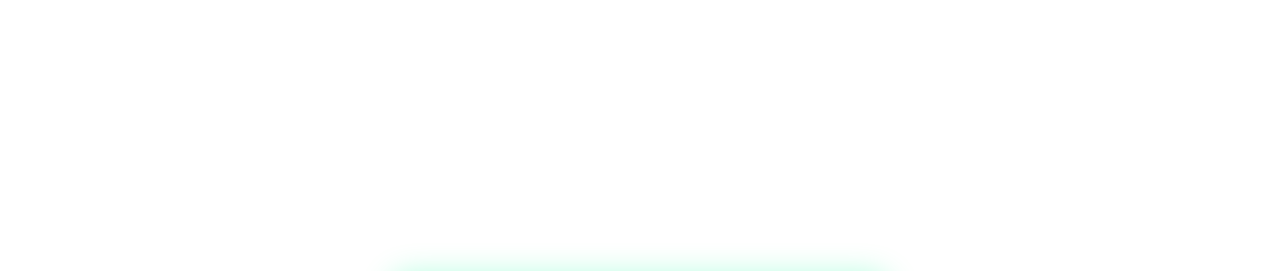
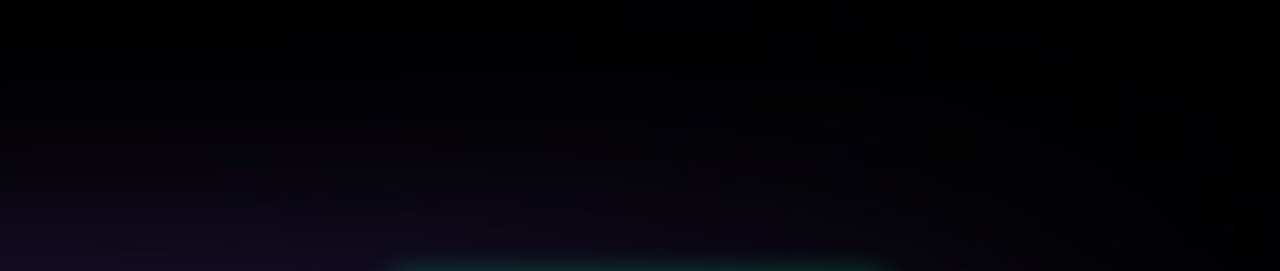
Before and after one commit to Jamale11/canton_network.id, a plain HTML site: page index.html in a window 1280 px wide. Shown: the top 271 px of the page. Drawn offline with nearby package versions, Linux system fonts and the light colour scheme.

Commit message:
Change background image from neura.jpg to canton.jpg

```diff
--- a/style.css
+++ b/style.css
@@ -4,7 +4,7 @@ body {
   margin: 0;
   padding: 0;
   height: 100vh;
-  background: url("neura.jpg") no-repeat center center fixed;
+  background: url("canton.jpg") no-repeat center center fixed;
   background-size: cover;
   display: flex;
   align-items: center;
```
